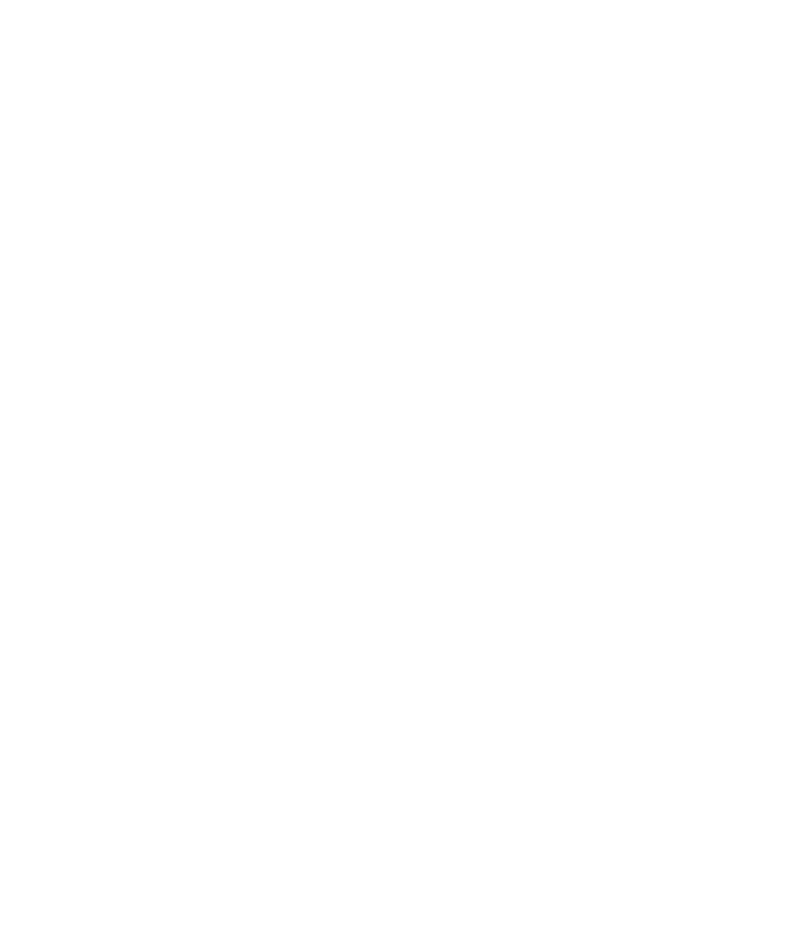
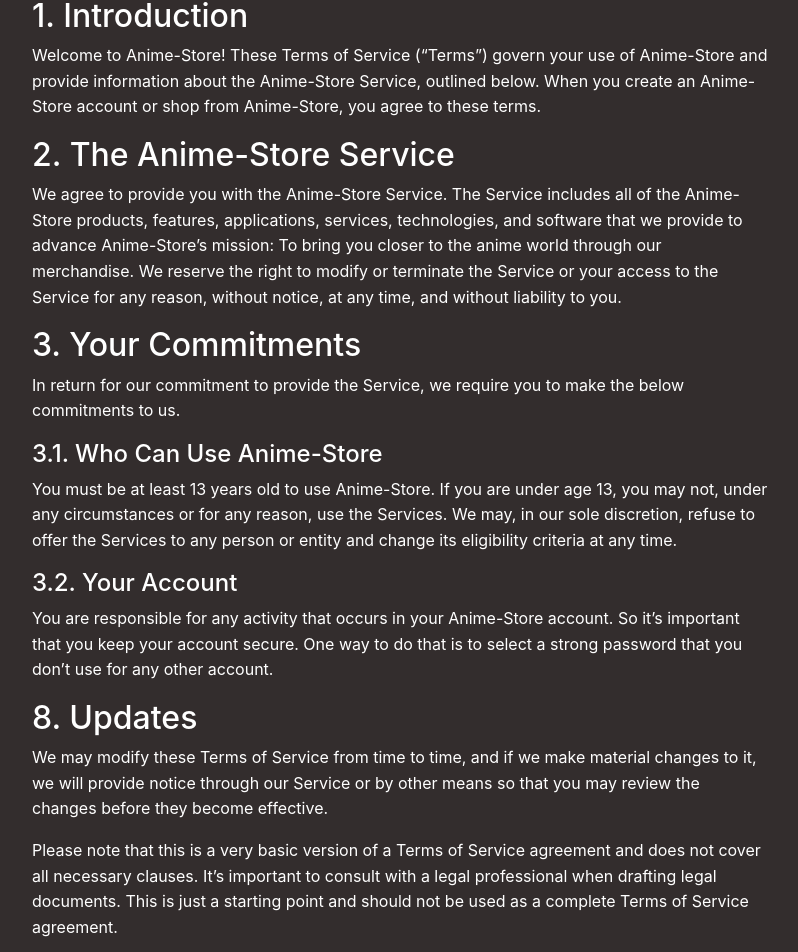
Before and after one commit to agent19music/anime-store-react, a React (Create React App) app: page /termsofservice in a window 1280 px wide. Before the commit this address had no page. Shown: the part 228-1180 px from the top of the page, without its empty margins (240-1038 px from the left). Before the commit the page ends 800 px from the top, so only its background shows below. Built offline with nearby package versions, Linux system fonts and the light colour scheme; data requests are answered from the project's data file.

Commit message:
Add terms of service

```diff
--- a/src/App.js
+++ b/src/App.js
@@ -12,6 +12,7 @@
 import Singleanime from './components/Singleanime.js';
 import Layout from './layout/layout.js';
 import Home from './pages/Home.js';
+import Termsofservice from './pages/Termsofservice.js';
 
 
 function App() {
@@ -123,6 +124,8 @@
           <Route path="/addanimeform" element={<Addanimeform addAnime={addAnime} toggle={toggle} toggle3={toggle3}/>} />
           <Route path="/feedback" element={<Feedback toggle={toggle} />} />
           <Route path="/animelist/:title" element={<Singleanime  animes={animes}/>} />
+          <Route path="/termsofservice" element={<Termsofservice  toggle={toggle} toggle2={toggle2} toggle3={toggle3}  />} />
+
 
 
 
--- a/src/layout/Footer.js
+++ b/src/layout/Footer.js
@@ -77,7 +77,7 @@
               <Link to="/!" class="text-reset">Donate</Link>
             </p>
             <p>
-              <Link to="/!" class="text-reset">Terms of service</Link>
+              <Link to="/termsofservice" class="text-reset">Terms of service</Link>
             </p>
 
           </div>
--- /dev/null
+++ b/src/pages/Termsofservice.js
@@ -0,0 +1,61 @@
+import React from 'react';
+
+export default function Termsofservice({ toggle, toggle2, toggle3 }) {
+
+
+  return (
+    <div className={`container ${toggle}`}>
+      <div className="row justify-content-center">
+        <div className="col-12 col-md-8">
+          <h5 className={`text-center text-${toggle3} py-5`}>Terms of Service</h5>
+          <h2>1. Introduction</h2>
+      <p>
+        Welcome to Anime-Store! These Terms of Service (“Terms”) govern your use of Anime-Store and provide information
+        about the Anime-Store Service, outlined below. When you create an Anime-Store account or shop from Anime-Store,
+        you agree to these terms.
+      </p>
+
+      <h2>2. The Anime-Store Service</h2>
+      <p>
+        We agree to provide you with the Anime-Store Service. The Service includes all of the Anime-Store products,
+        features, applications, services, technologies, and software that we provide to advance Anime-Store’s mission: To
+        bring you closer to the anime world through our merchandise. We reserve the right to modify or terminate the
+        Service or your access to the Service for any reason, without notice, at any time, and without liability to you.
+      </p>
+
+      <h2>3. Your Commitments</h2>
+      <p>
+        In return for our commitment to provide the Service, we require you to make the below commitments to us.
+      </p>
+
+      <h4>3.1. Who Can Use Anime-Store</h4>
+      <p>
+        You must be at least 13 years old to use Anime-Store. If you are under age 13, you may not, under any
+        circumstances or for any reason, use the Services. We may, in our sole discretion, refuse to offer the Services
+        to any person or entity and change its eligibility criteria at any time.
+      </p>
+
+      <h4>3.2. Your Account</h4>
+      <p>
+        You are responsible for any activity that occurs in your Anime-Store account. So it’s important that you keep
+        your account secure. One way to do that is to select a strong password that you don’t use for any other account.
+      </p>
+
+
+
+      <h2>8. Updates</h2>
+      <p>
+        We may modify these Terms of Service from time to time, and if we make material changes to it, we will provide
+        notice through our Service or by other means so that you may review the changes before they become effective.
+      </p>
+
+      <p>
+        Please note that this is a very basic version of a Terms of Service agreement and does not cover all necessary
+        clauses. It’s important to consult with a legal professional when drafting legal documents. This is just a
+        starting point and should not be used as a complete Terms of Service agreement.
+      </p>
+        </div>
+      </div>
+    </div>
+  )
+}
```
